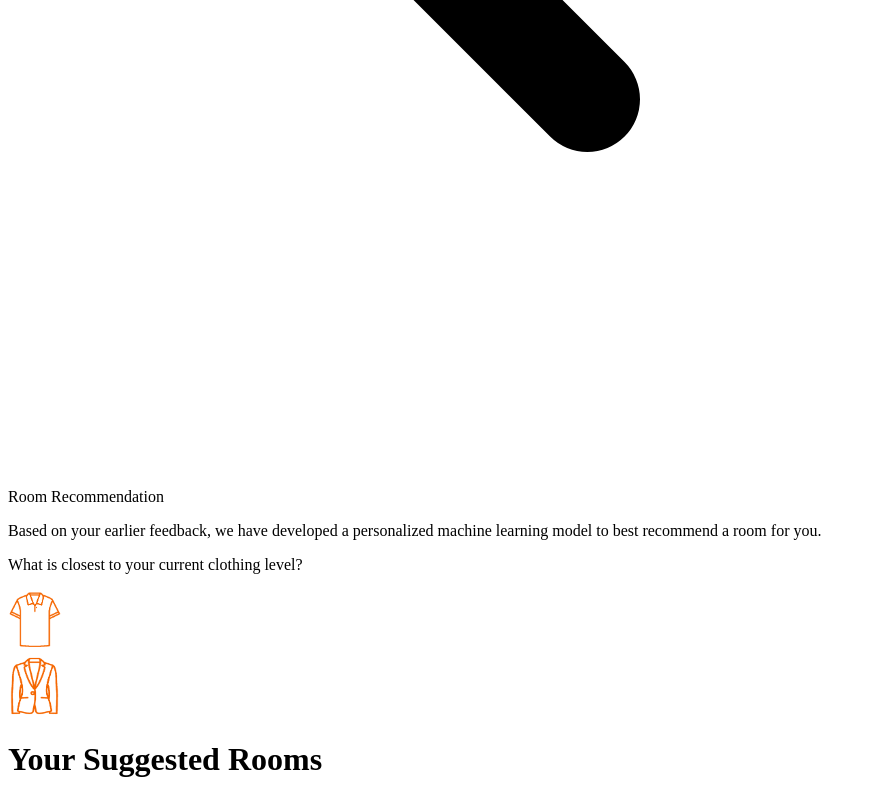
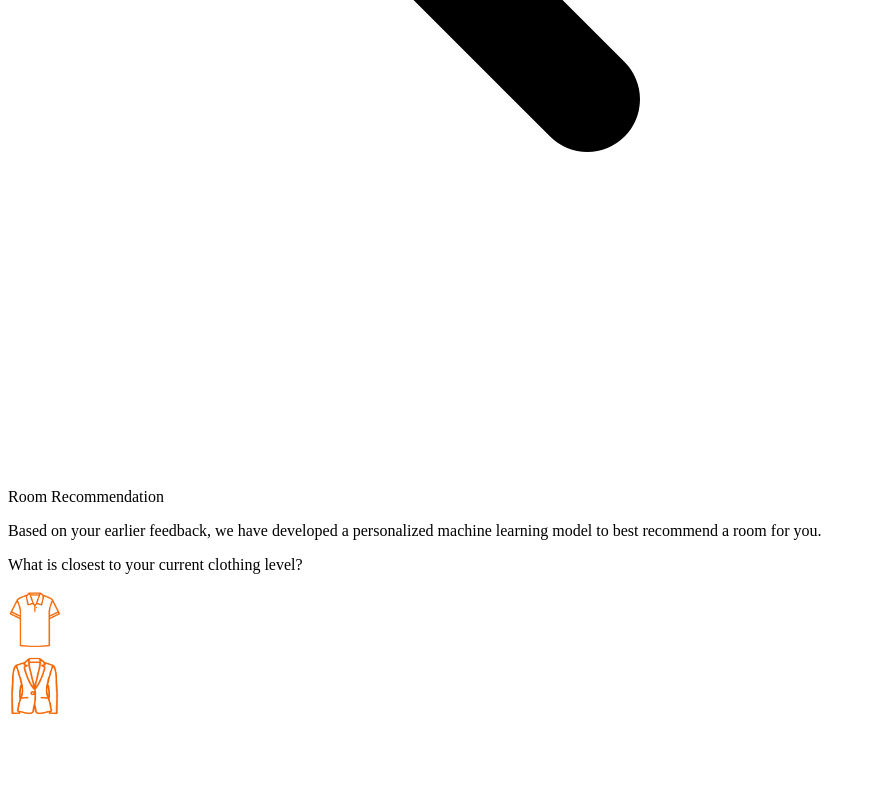
Before and after one commit to brenapp/cu-smart, a Next.js app: page /suggest in a window 1280 px wide. Shown: the part 804-1604 px from the top of the page, without its empty margins (0-876 px from the left). After the commit the page ends 1532 px from the top, so only its background shows below. Built offline with nearby package versions, Linux system fonts and the light colour scheme; what use-global-hook would draw is missing.

Commit message:
Hide title bar until results are shown

```diff
--- a/pages/suggest.tsx
+++ b/pages/suggest.tsx
@@ -58,8 +58,8 @@ export default function Suggest() {
           )}
         />
 
-        <h1 className="mt-8 mb-4 uppercase text-lg text-center text-gray-700">Your Suggested Rooms</h1>
         { clothing !== -1 && (<div>
+          <h1 className="mt-8 mb-4 uppercase text-lg text-center text-gray-700">Your Suggested Rooms</h1>
           {items.map((item, index) => (
             <motion.div
               key={item}
```
